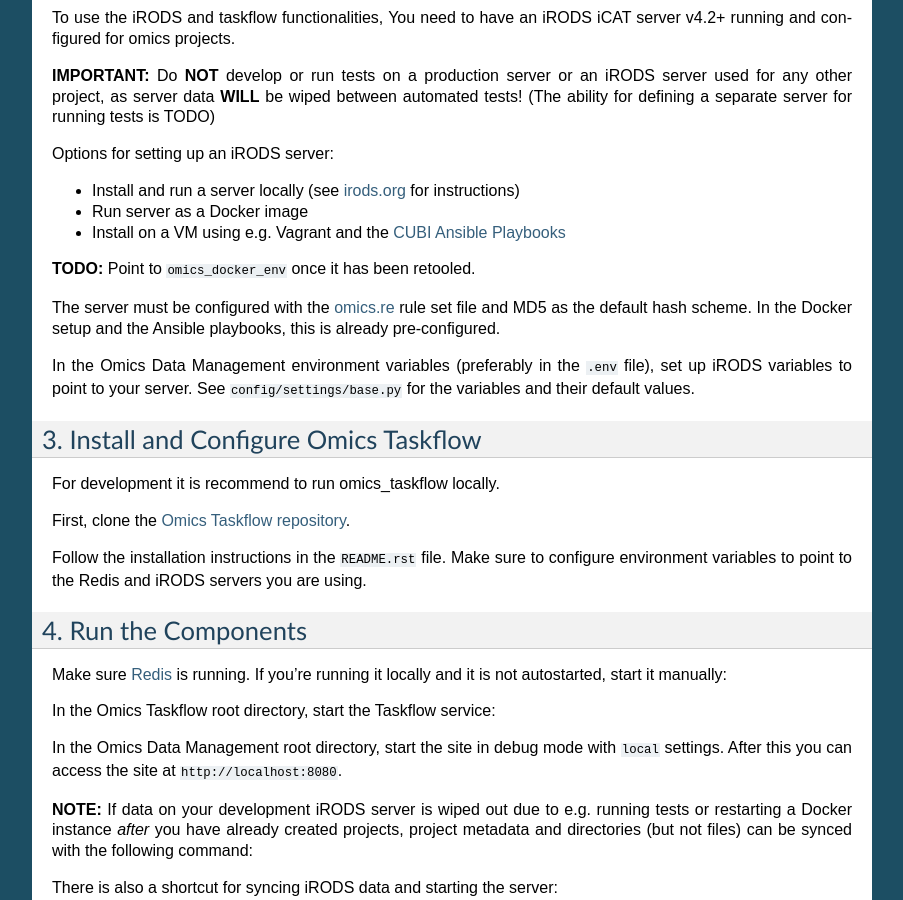
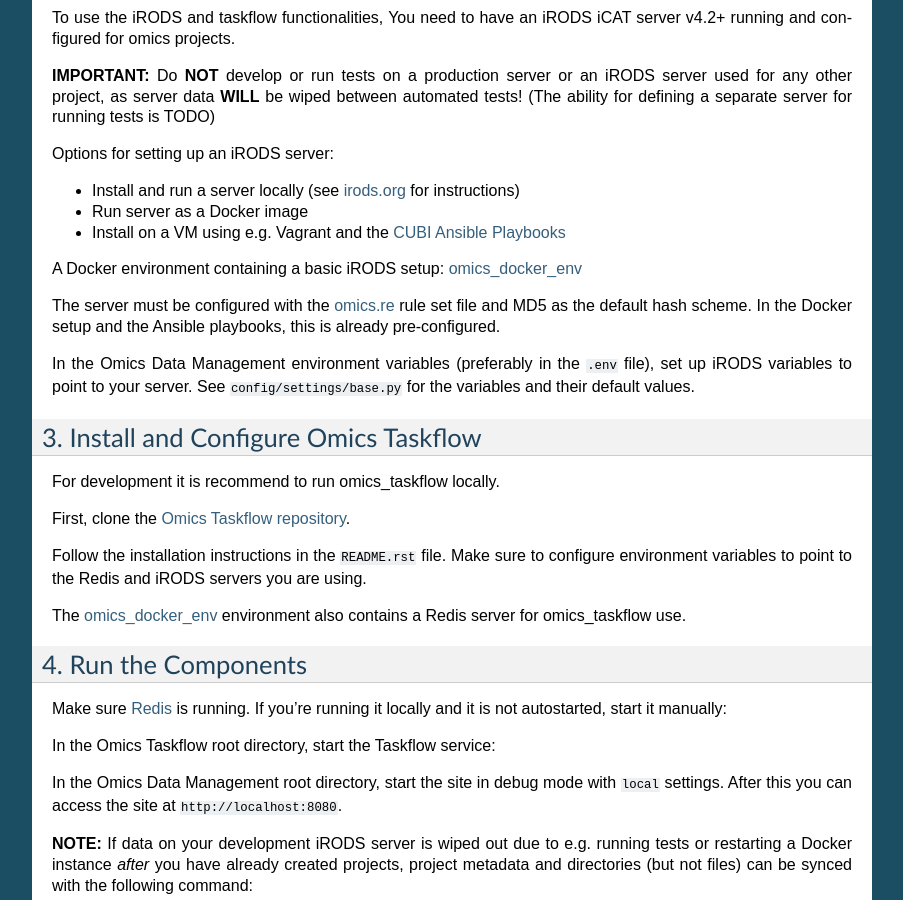
Before and after one commit to bihealth/sodar-server, a Sphinx documentation site: the page built from docs/install.rst, in a window 1280 px wide and 900 px high, scrolled down 655 px. Shown: the whole window, without its empty margins (198-1101 px from the left). Built offline with Sphinx 7.4.7, drawn with Linux system fonts in a browser that asks for light colours.

Commit message:
update install doc regarding omics_docker_env (#237)

```diff
--- a/docs/install.rst
+++ b/docs/install.rst
@@ -78,7 +78,7 @@ Options for setting up an iRODS server:
 - Run server as a Docker image
 - Install on a VM using e.g. Vagrant and the `CUBI Ansible Playbooks <https://cubi-gitlab.bihealth.org/CUBI_Operations/Ansible_Playbooks/>`_
 
-**TODO:** Point to ``omics_docker_env`` once it has been retooled.
+A Docker environment containing a basic iRODS setup: `omics_docker_env <https://cubi-gitlab.bihealth.org/CUBI_Engineering/CUBI_Data_Mgmt/omics_docker_env>`_
 
 The server must be configured with the `omics.re <https://cubi-gitlab.bihealth.org/CUBI_Operations/Ansible_Playbooks/blob/master/roles/cubi.irods-setup/files/etc/irods/omics.re>`_
 rule set file and MD5 as the default hash scheme. In the Docker setup and the
@@ -99,6 +99,9 @@ First, clone the `Omics Taskflow repository <https://cubi-gitlab.bihealth.org/CU
 Follow the installation instructions in the ``README.rst`` file. Make sure to
 configure environment variables to point to the Redis and iRODS servers you are
 using.
+
+The `omics_docker_env <https://cubi-gitlab.bihealth.org/CUBI_Engineering/CUBI_Data_Mgmt/omics_docker_env>`_
+environment also contains a Redis server for omics_taskflow use.
 
 
 4. Run the Components
```
